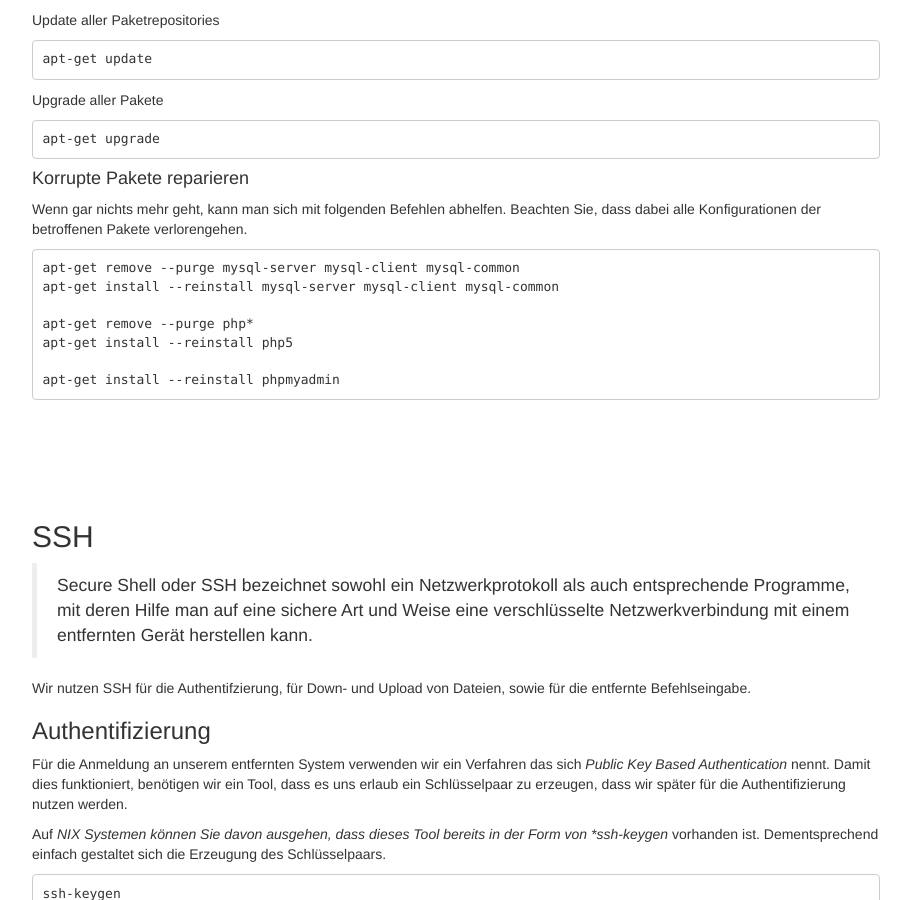
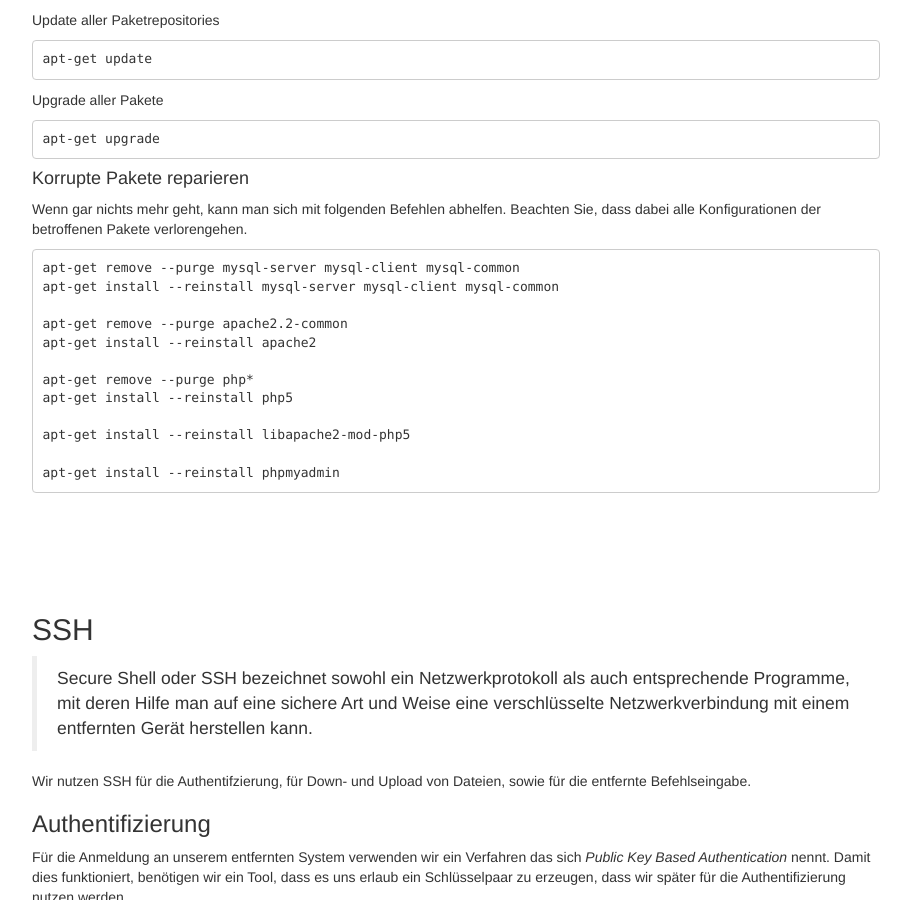
Before and after one commit to webPapaya/web-operations, a Jekyll site: the page built from index.md, in a window 1280 px wide and 900 px high, scrolled down 3759 px. Shown: the whole window, without its empty margins (38-949 px from the left). Built offline with Jekyll 4.4.1, drawn with Linux system fonts in a browser that asks for light colours; Markdown is read by kramdown in place of the engine named in the settings.

Commit message:
Finished section about corrupt packages.

```diff
--- a/index.md
+++ b/index.md
@@ -164,6 +164,7 @@ Upgrade aller Pakete
 
     apt-get upgrade
 
+
 #### Korrupte Pakete reparieren
 
 Wenn gar nichts mehr geht, kann man sich mit folgenden Befehlen abhelfen.
@@ -172,10 +173,16 @@ Beachten Sie, dass dabei alle Konfigurationen der betroffenen Pakete verlorengeh
     apt-get remove --purge mysql-server mysql-client mysql-common
     apt-get install --reinstall mysql-server mysql-client mysql-common
 
+    apt-get remove --purge apache2.2-common
+    apt-get install --reinstall apache2
+
     apt-get remove --purge php*
     apt-get install --reinstall php5
 
+    apt-get install --reinstall libapache2-mod-php5
+
     apt-get install --reinstall phpmyadmin
+
 
 ## <a name="basic-ssh"></a>SSH
 
```
Also changed, not shown: 1 other file.
